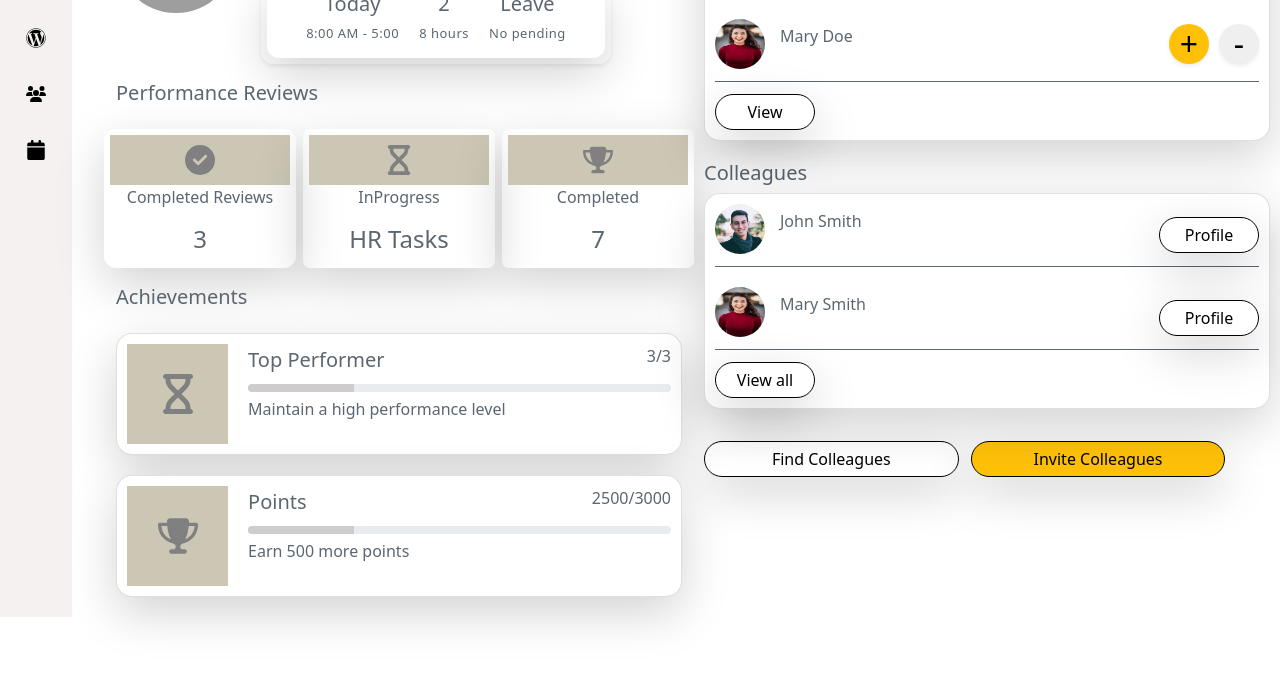
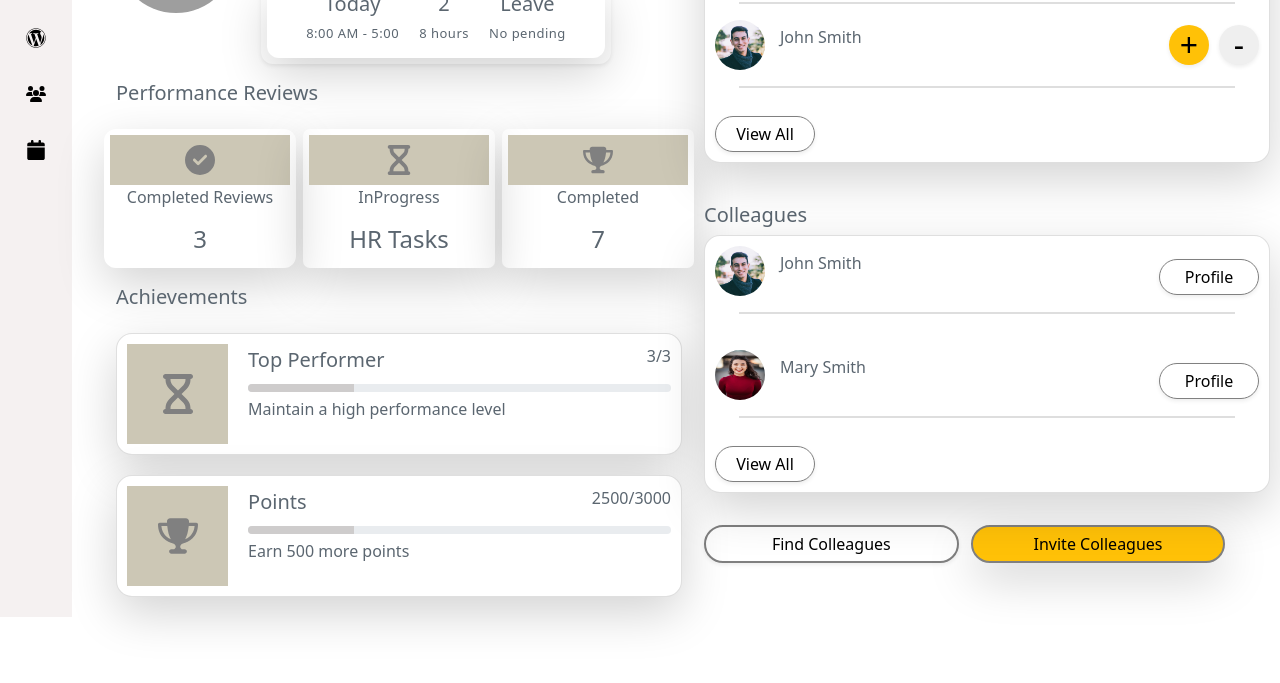
Before and after one commit to SparkSolutionsLib/CB-Boxing-UI.github.io, a plain HTML site: page src/profile.html in a window 1280 px wide. Shown: the part 117-800 px from the top of the page. Drawn offline with nearby package versions, Linux system fonts and the light colour scheme; grey boxes are pictures that could not be loaded.

Commit message:
update the profile.html

```diff
--- a/css/profile.css
+++ b/css/profile.css
@@ -65,8 +65,7 @@ body {
 }
 
 .second-container .attendance-stats {
-  border-bottom: 1px solid;
-  padding-bottom: 12px;
+  /* border: 2px solid red; */
 }
 
 .second-container .attendance-stats .bttn {
--- a/src/profile.html
+++ b/src/profile.html
@@ -368,18 +368,15 @@
                   style="
                     border-radius: 16px;
                     padding: 10px;
-
                     margin-bottom: 20px;
                   "
                 >
-                  <div class="" style="display: flex; column-gap: 20px">
+                  <div class="d-flex" style="display: flex; column-gap: 20px">
                     <div
+                      class="d-flex align-items-center justify-content-center"
                       style="
                         height: 100px;
                         width: 130px;
-                        display: flex;
-                        align-items: center;
-                        justify-content: center;
                         background: rgb(204, 199, 181);
                       "
                     >
@@ -430,14 +427,12 @@
                   class="shadow-lg card"
                   style="border-radius: 16px; padding: 10px"
                 >
-                  <div class="" style="display: flex; column-gap: 20px">
+                  <div class="d-flex" style="column-gap: 20px">
                     <div
+                      class="d-flex align-items-center justify-content-center"
                       style="
                         height: 100px;
                         width: 130px;
-                        display: flex;
-                        align-items: center;
-                        justify-content: center;
                         background: rgb(204, 199, 181);
                       "
                     >
@@ -455,11 +450,7 @@
                     </div>
                     <div style="width: 100%">
                       <div
-                        style="
-                          display: flex;
-                          align-items: center;
-                          justify-content: space-between;
-                        "
+                        class="d-flex align-items-center justify-content-between"
                       >
                         <h3 class="fs-5">Points</h3>
                         <p>2500/3000</p>
@@ -491,6 +482,68 @@
             <h3 class="fs-5">Attendance</h3>
             <div
               class="shadow-lg card"
+              style="border-radius: 16px; padding: 10px; margin-bottom: 40px"
+            >
+              <div class="attendance-stats">
+                <div class="d-flex align-items-center justify-content-between">
+                  <div
+                    class="d-flex align-items-center"
+                    style="column-gap: 15px"
+                  >
+                    <img
+                      src="../images/user-profile-image.jpg"
+                      style="width: 50px; height: 50px; border-radius: 50%"
+                      alt=""
+                    />
+                    <p style="font-weight: 500">John Smith</p>
+                  </div>
+
+                  <div class="d-flex" style="column-gap: 10px">
+                    <button class="bttn shadow-sm bg-warning fs-2">+</button>
+                    <button class="bttn shadow-sm fs-2">-</button>
+                  </div>
+                </div>
+                <hr class="mx-4" style="border: 1px grey solid" />
+              </div>
+              <div class="attendance-stats">
+                <div class="d-flex align-items-center justify-content-between">
+                  <div
+                    class="d-flex align-items-center"
+                    style="column-gap: 15px"
+                  >
+                    <img
+                      src="../images/user-profile-image.jpg"
+                      style="width: 50px; height: 50px; border-radius: 50%"
+                      alt=""
+                    />
+                    <p style="font-weight: 500">John Smith</p>
+                  </div>
+
+                  <div class="d-flex" style="column-gap: 10px">
+                    <button class="bttn shadow-sm bg-warning fs-2">+</button>
+                    <button class="bttn shadow-sm fs-2">-</button>
+                  </div>
+                </div>
+                <hr class="mx-4" style="border: 1px grey solid" />
+              </div>
+              <button
+                class="shadow-sm"
+                style="
+                  margin-top: 12px;
+                  width: 100px;
+                  padding: 5px 0;
+                  border: 1px solid grey;
+                  border-radius: 20px;
+                  background: white;
+                  font-weight: 500;
+                "
+              >
+                View All
+              </button>
+            </div>
+            <h3 class="fs-5">Colleagues</h3>
+            <div
+              class="shadow-lg card"
               style="border-radius: 16px; padding: 10px; margin-bottom: 20px"
             >
               <div class="attendance-stats" style="margin-bottom: 20px">
@@ -513,90 +566,13 @@
                     <p style="font-weight: 500">John Smith</p>
                   </div>
 
-                  <div style="display: flex; column-gap: 10px">
-                    <button class="bttn shadow-sm bg-warning fs-2">+</button>
-                    <button class="bttn shadow-sm fs-2">-</button>
-                  </div>
-                </div>
-              </div>
-              <div class="attendance-stats">
-                <div
-                  style="
-                    display: flex;
-                    align-items: center;
-                    justify-content: space-between;
-                  "
-                >
-                  <div
-                    style="display: flex; align-items: center; column-gap: 15px"
-                  >
-                    <img
-                      src="../images/worker.jpg"
-                      style="width: 50px; height: 50px; border-radius: 50%"
-                      alt=""
-                      srcset=""
-                    />
-                    <p style="font-weight: 500">Mary Doe</p>
-                  </div>
-
-                  <div style="display: flex; column-gap: 10px">
-                    <button class="bttn shadow-sm bg-warning fs-2">+</button>
-                    <button class="bttn shadow-sm fs-2">-</button>
-                  </div>
-                </div>
-              </div>
-              <button
-                class="shadow-lg"
-                style="
-                  margin-top: 12px;
-                  width: 100px;
-                  padding: 5px 0;
-                  border: 1px solid;
-                  border-radius: 20px;
-                  background: white;
-                  font-weight: 500;
-                "
-              >
-                View
-              </button>
-            </div>
-            <h3 class="fs-5">Colleagues</h3>
-            <div
-              class="shadow-lg card"
-              style="
-                border-radius: 16px;
-                padding: 10px;
-
-                margin-bottom: 20px;
-              "
-            >
-              <div class="attendance-stats" style="margin-bottom: 20px">
-                <div
-                  style="
-                    display: flex;
-                    align-items: center;
-                    justify-content: space-between;
-                  "
-                >
-                  <div
-                    style="display: flex; align-items: center; column-gap: 15px"
-                  >
-                    <img
-                      src="../images/user-profile-image.jpg"
-                      style="width: 50px; height: 50px; border-radius: 50%"
-                      alt=""
-                      srcset=""
-                    />
-                    <p style="font-weight: 500">John Smith</p>
-                  </div>
-
                   <button
-                    class="shadow-lg"
+                    class="shadow-sm"
                     style="
                       margin-top: 12px;
                       width: 100px;
                       padding: 5px 0;
-                      border: 1px solid;
+                      border: 1px solid grey;
                       border-radius: 20px;
                       background: white;
                       font-weight: 500;
@@ -605,6 +581,7 @@
                     Profile
                   </button>
                 </div>
+                <hr class="mx-4" style="border: 1px grey solid" />
               </div>
               <div class="attendance-stats">
                 <div
@@ -627,12 +604,12 @@
                   </div>
 
                   <button
-                    class="shadow-lg"
+                    class="shadow-sm"
                     style="
                       margin-top: 12px;
                       width: 100px;
                       padding: 5px 0;
-                      border: 1px solid;
+                      border: 1px solid grey;
                       border-radius: 20px;
                       background: white;
                       font-weight: 500;
@@ -641,31 +618,32 @@
                     Profile
                   </button>
                 </div>
+                <hr class="mx-4" style="border: 1px grey solid" />
               </div>
               <button
-                class="shadow-lg"
+                class="shadow-sm"
                 style="
                   margin-top: 12px;
                   width: 100px;
                   padding: 5px 0;
-                  border: 1px solid;
+                  border: 1px solid grey;
                   border-radius: 20px;
                   background: white;
                   font-weight: 500;
                 "
               >
-                View all
+                View All
               </button>
             </div>
 
             <div style="display: flex; align-items: center; column-gap: 12px">
               <button
-                class="shadow-lg"
+                class="shadow-sm"
                 style="
                   margin-top: 12px;
                   width: 45%;
                   padding: 5px 0;
-                  border: 1px solid;
+                  border: 2px solid grey;
                   border-radius: 20px;
                   background: white;
                   font-weight: 500;
@@ -679,7 +657,7 @@
                   margin-top: 12px;
                   width: 45%;
                   padding: 5px 0;
-                  border: 1px solid;
+                  border: 2px solid grey;
                   border-radius: 20px;
                   background: white;
                   font-weight: 500;
```
